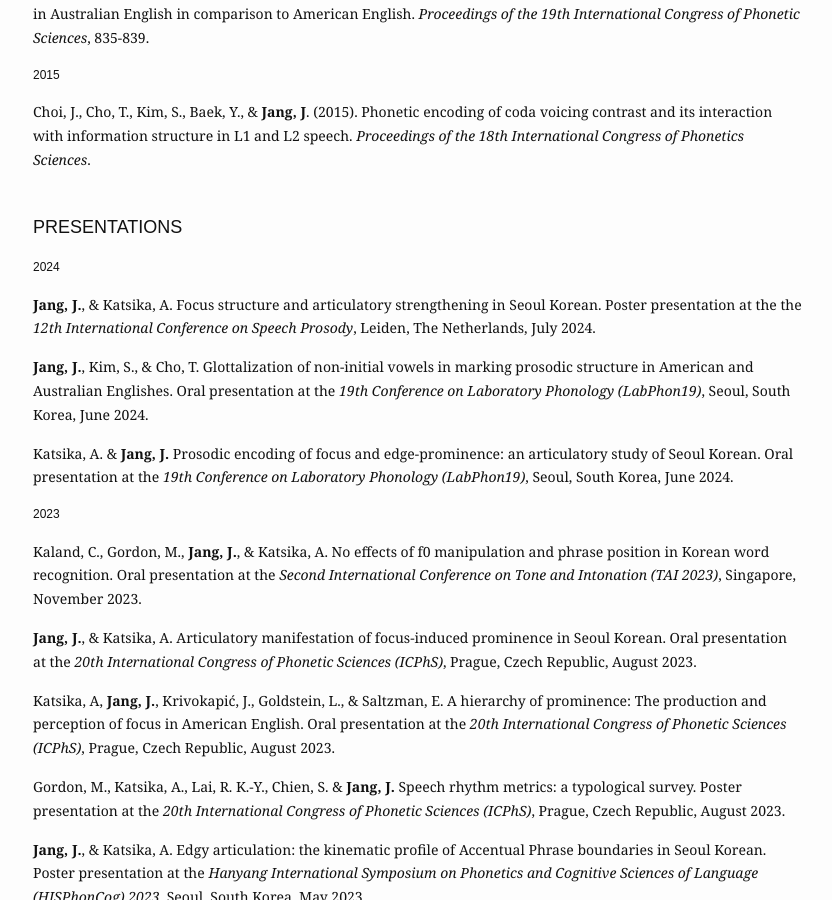
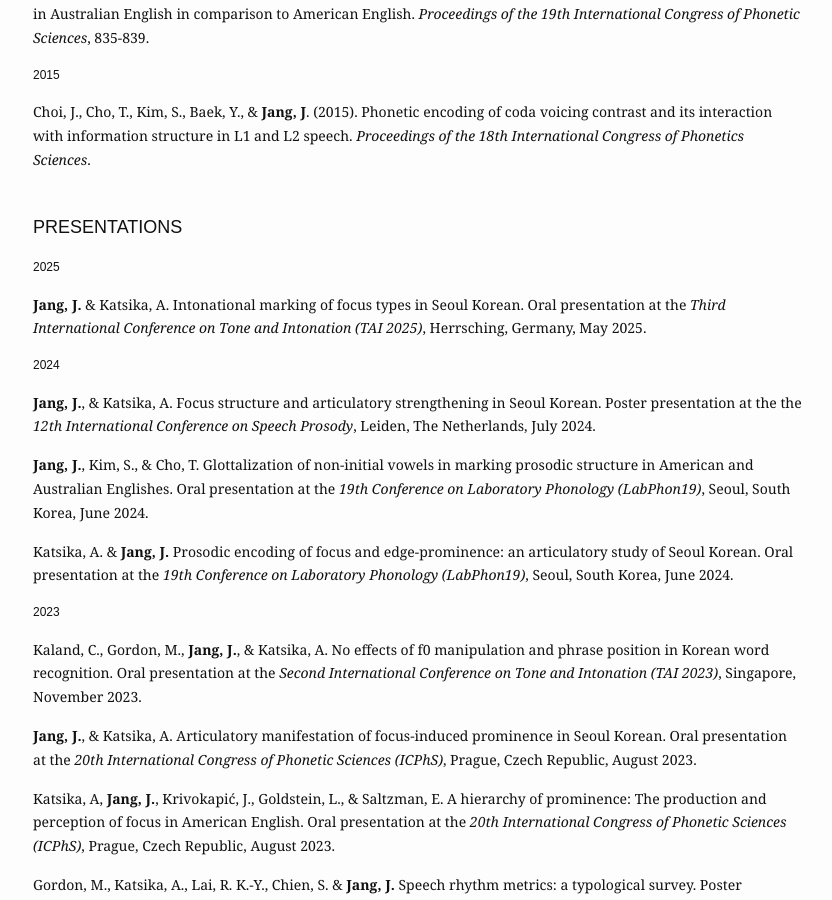
Before and after one commit to jiyoungj/jiyoungj.github.io, a Jekyll site: the page built from research.md, in a window 1280 px wide and 900 px high, scrolled down 1759 px. Shown: the whole window, without its empty margins (222-1054 px from the left). Built offline with Jekyll 4.4.1, drawn with Linux system fonts in a browser that asks for light colours; some web fonts are replaced.

Commit message:
Update research.md

```diff
--- a/research.md
+++ b/research.md
@@ -78,6 +78,10 @@ Phonetics, L2 phonetics, prosody, speech production and perception, computationa
 
 <h3 style="font-size:18px">PRESENTATIONS</h3>
 
+<h4>2025</h4>
+
+  <b>Jang, J.</b> & Katsika, A. Intonational marking of focus types in Seoul Korean. Oral presentation at the <em>Third International Conference on Tone and Intonation (TAI 2025)</em>, Herrsching, Germany, May 2025.
+
 <h4>2024</h4>
 
   <b>Jang, J.</b>, & Katsika, A. Focus structure and articulatory strengthening in Seoul Korean. Poster presentation at the the <em>12th International Conference on Speech Prosody</em>, Leiden, The Netherlands, July 2024.
```
